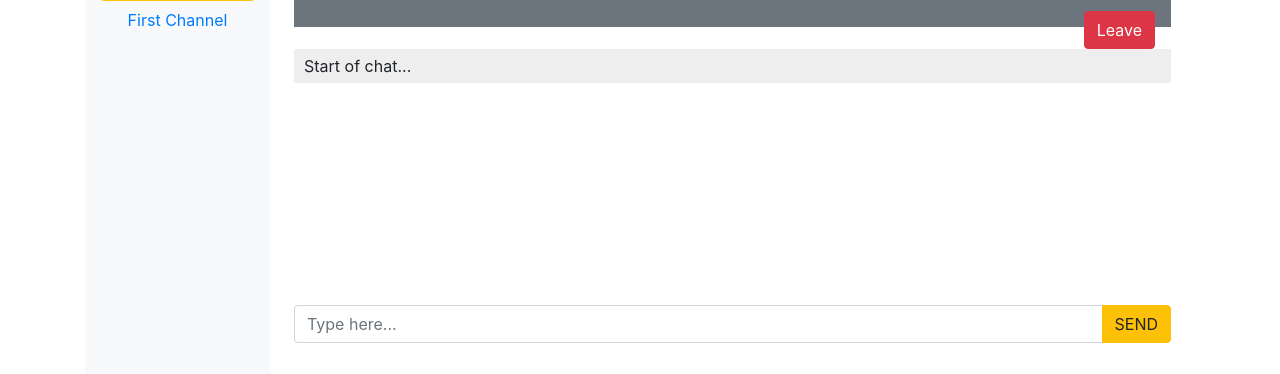
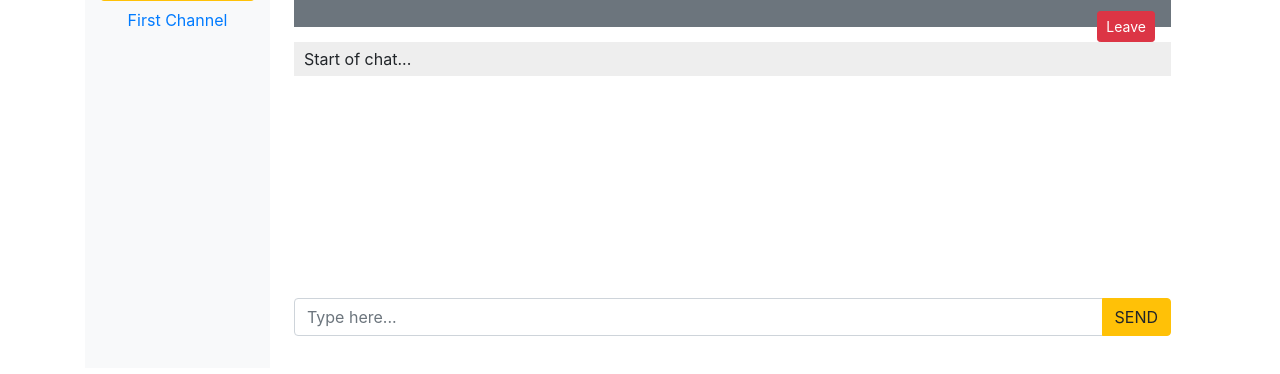
Before and after one commit to ching-wang/socket-chat, a Flask app: page /main in a window 1280 px wide. Shown: the part 133-507 px from the top of the page. Run offline with Flask 2, Linux system fonts and the light colour scheme; some libraries are stand-ins or nearby versions.

Commit message:
change leave button size

```diff
--- a/templates/main.html
+++ b/templates/main.html
@@ -95,7 +95,7 @@
     <main role="main" class="col-md-9 ml-sm-auto col-lg-10 pt-3 px-4">
       <div class="p-3 mb-2 bg-secondary text-white">
         <p data-channel-name="{{ channel_name }}" id="channel_name_header"> Current Channel: <strong>{{ channel_name }}</strong></strong></p>
-        <button class="btn btn-danger nav-item float-right" id="exit-btn">Leave </button>
+        <button class="btn btn-danger nav-item float-right btn-sm" id="exit-btn">Leave </button>
       </div>
       <div>
         <ul id="messages" class="list-unstyled">
```
Also changed, not shown: requirements.txt (line endings or trailing spaces).
